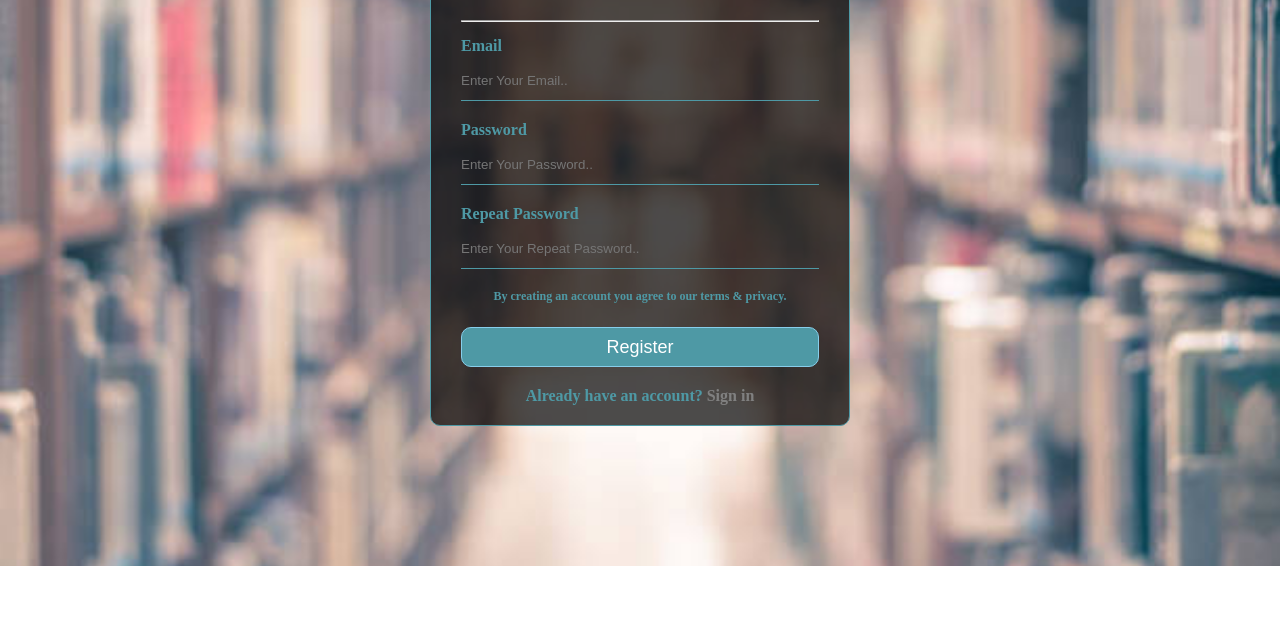
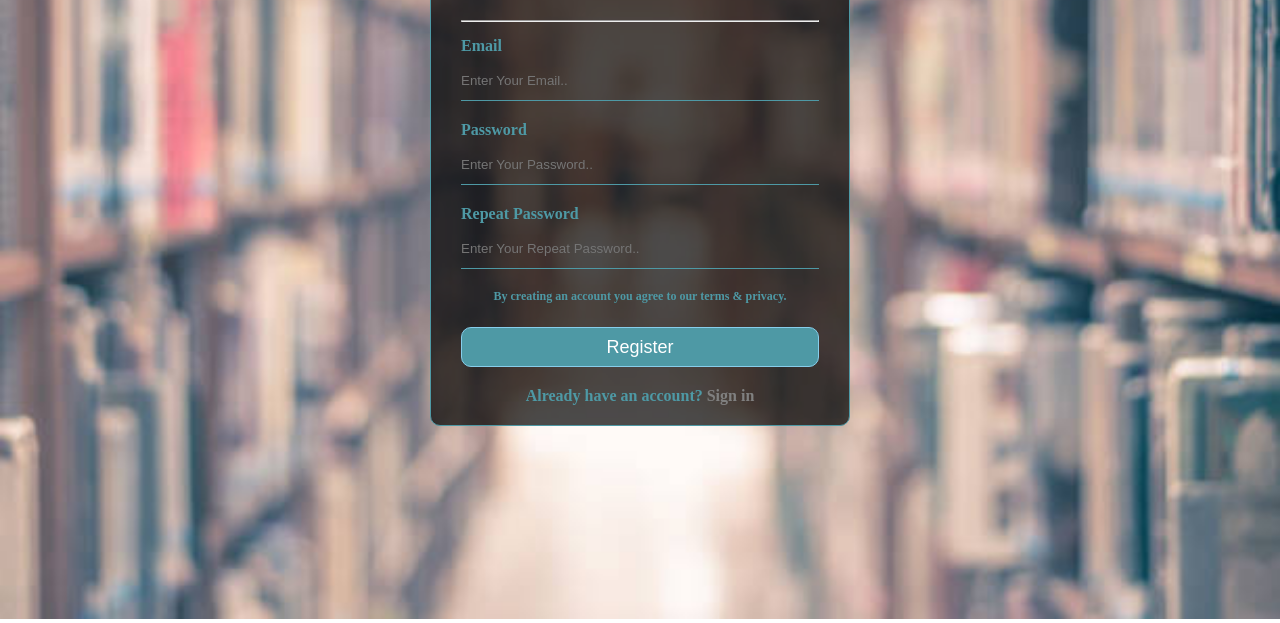
Before and after one commit to graffi12345/graffi12345.github.io, a plain HTML site: page Registrasi.html in a window 1280 px wide. Shown: the part 234-857 px from the top of the page. Before the commit the page ends 800 px from the top, so only its background shows below. Drawn offline with Linux system fonts and the light colour scheme.

Commit message:
Update Registrasi.html

```diff
--- a/Registrasi.html
+++ b/Registrasi.html
@@ -10,12 +10,6 @@
 	margin: 0;
 	padding: 0;
 	text-decoration: none;
-}
-body {
-	background-image: url('bgregis.jpg');
-	background-position: center;
-	background-attachment: fixed;
-	background-size: cover;
 }
 .register {
 	width: 420px;
@@ -86,7 +80,7 @@ input {
 }
 	</style>
 </head>
-<body>
+<body> <img src="bgregis.jpg" width="100%">
 
 
 	<div class="register">
```
